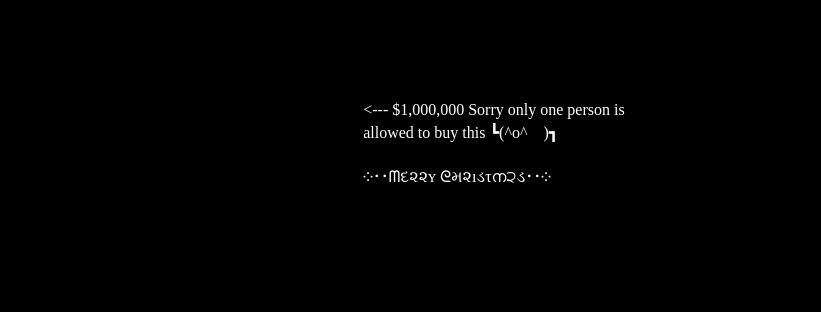
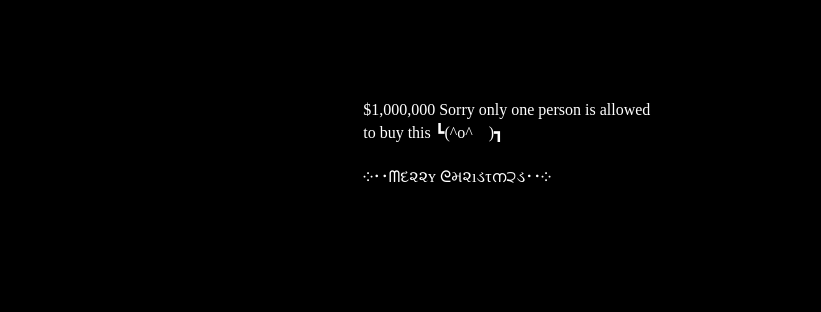
Before and after one commit to GreenBean419/greenbean.github.io, a plain HTML site: page index.html in a window 1280 px wide. Shown: the part 155-467 px from the top of the page, 459-1280 px from the left. Drawn offline with Linux system fonts and the light colour scheme.

Commit message:
Update index.html

```diff
--- a/index.html
+++ b/index.html
@@ -41,7 +41,7 @@
                 <img src="hihi.png" alt="Item1" width="300">
             </div>
             <div class="right-column">
-                <p><--- $1,000,000 Sorry only one person is allowed to buy this ┗(^o^　)┓ </p>
+                <p>$1,000,000 Sorry only one person is allowed to buy this ┗(^o^　)┓ </p>
                 <p> ༶･･ᗰદ૨૨ʏ ᘓમ૨ıડτന੨ડ･･༶ </p>
             </div>
         </div>
```
